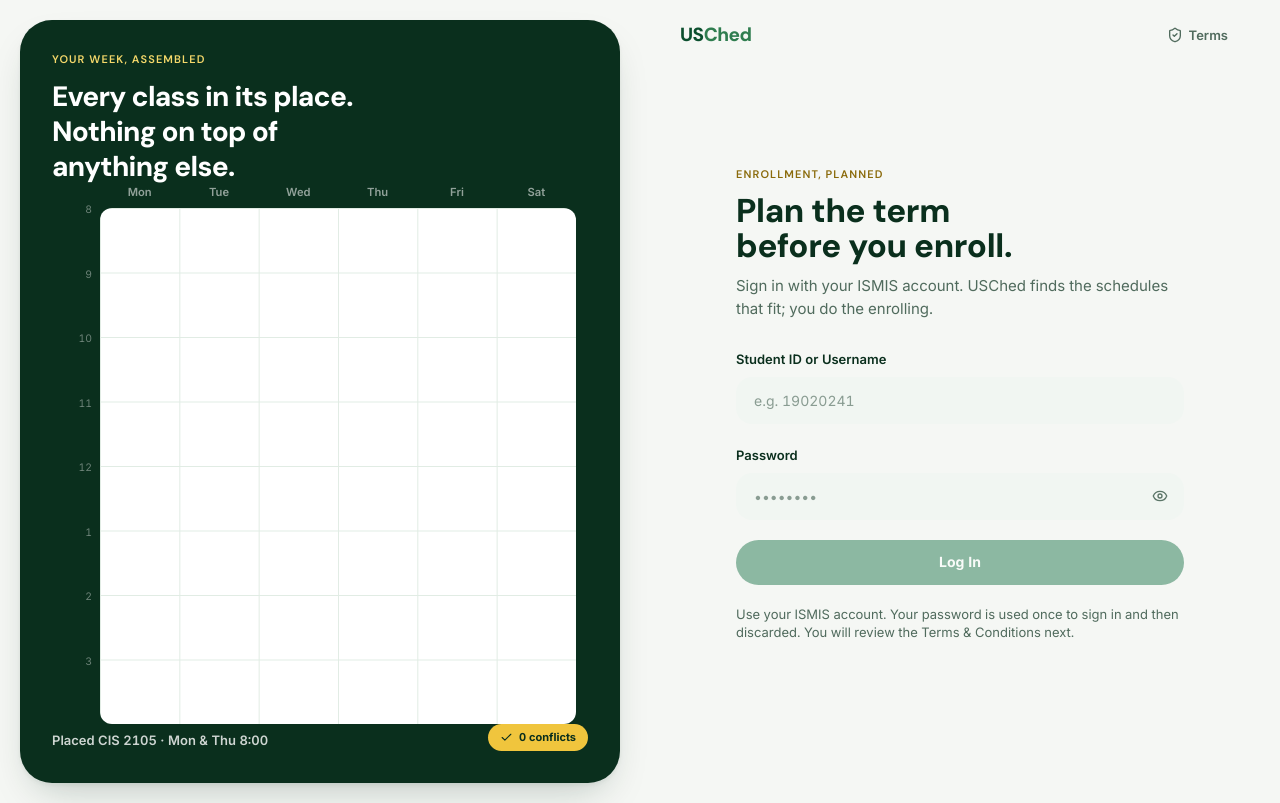
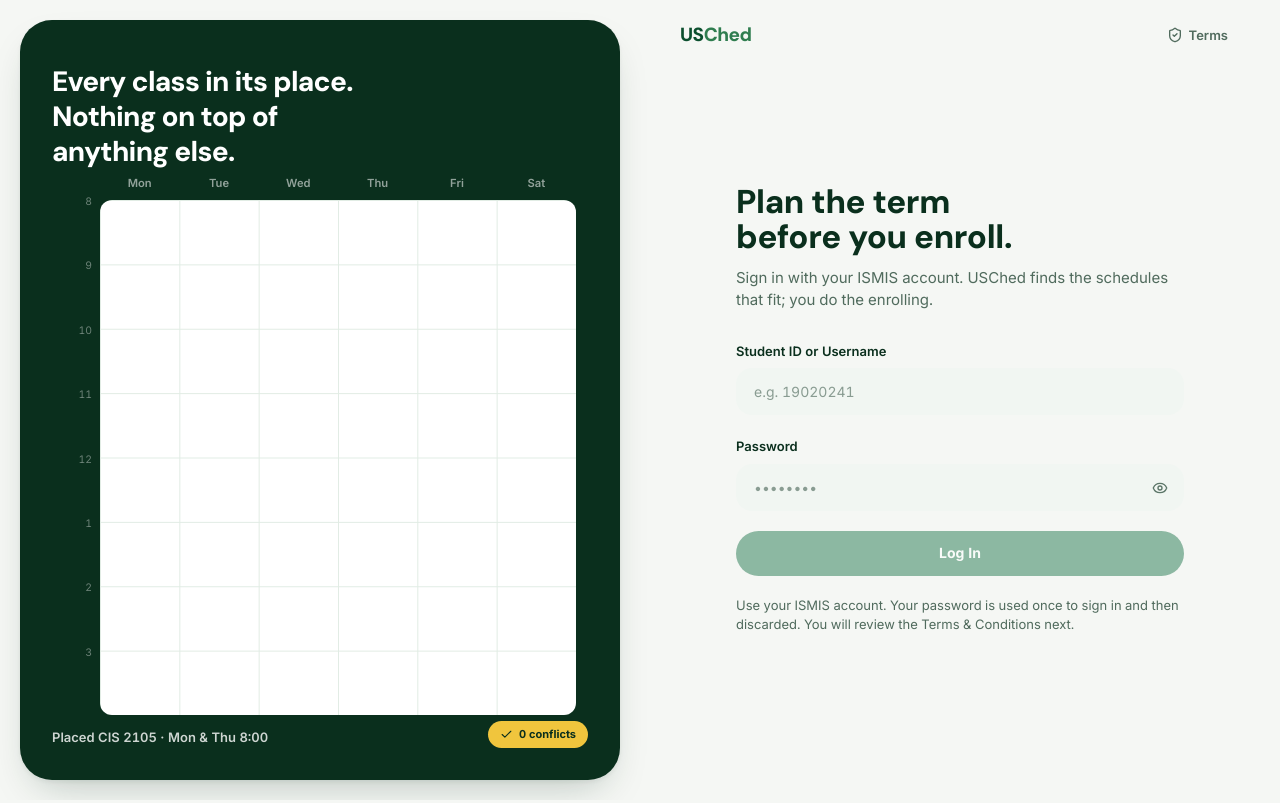
Before and after one commit to alferrr/OOP-Project-USChed-Group3, a Next.js app: page /login in a window 1280 px wide. Built offline with nearby package versions, Linux system fonts and the light colour scheme; no server answers; the database is empty.

Commit message:
style(login): remove the two small eyebrow labels from the login page

```diff
--- a/src/components/login/BuildWeek.tsx
+++ b/src/components/login/BuildWeek.tsx
@@ -23,7 +23,6 @@ export default function BuildWeek() {
   return (
     <div aria-hidden className="relative flex h-full w-full flex-col justify-between overflow-hidden rounded-[2rem] bg-green-900 p-8 text-white shadow-[var(--shadow-lift)]">
       <div>
-        <p className="font-display text-xs font-semibold uppercase tracking-widest text-gold-300">Your week, assembled</p>
         <p className="mt-3 max-w-sm font-display text-3xl font-extrabold leading-tight tracking-tight">
           Every class in its place. Nothing on top of anything else.
         </p>
--- a/src/views/LoginPage.tsx
+++ b/src/views/LoginPage.tsx
@@ -43,7 +43,6 @@ export default function LoginPage() {
 
         <div className="flex flex-1 items-center justify-center px-6 pb-16 sm:px-10">
           <div className="rise w-full max-w-md">
-            <p className="font-display text-xs font-semibold uppercase tracking-widest text-gold-700">Enrollment, planned</p>
             <h1 className="mt-3 font-display text-4xl font-extrabold leading-[1.05] tracking-tight text-green-900">
               Plan the term before you enroll.
             </h1>
```
